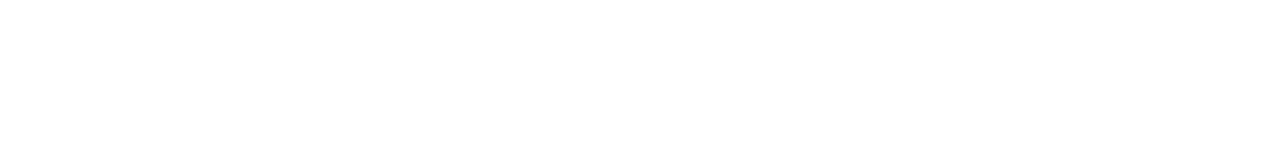
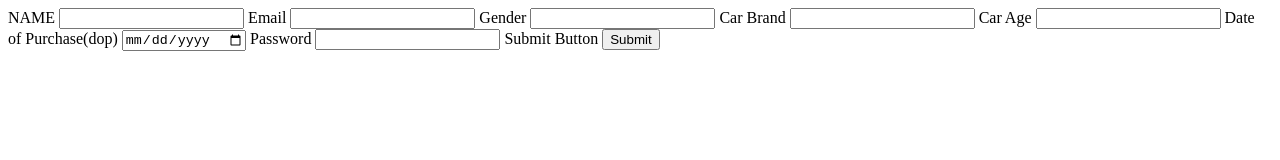
Before and after one commit to acciojob/car-insurance-form-pappusrivastav, a website: page main.html in a window 1280 px wide. Drawn offline with Linux system fonts and the light colour scheme.

Commit message:
created a submission

```diff
--- a/main.html
+++ b/main.html
@@ -8,6 +8,24 @@
 
 <body>
 	<!-- the entire body must be written by student -->
+	<form method="POST"
+		<label for="name">NAME</label>
+		<input type="Text"id="name"required>
+		<label for="Email">Email</label>
+		<input type="Text"id="Email"required>
+		<label for="">Gender</label>
+		<input type="Radio Buttons"required>
+		<label for="cars">Car Brand</label>
+		<input type="Dropdown"id="cars">
+		<label for="carage">Car Age</label>
+		<input type="Number"id="carage"required>
+		<label for="dop">Date of Purchase(dop)</labelfor>
+		<input type="Date"id="dop"required>
+		<label for="password">Password</label>
+		<input type="password"id="password"required>
+		<label for="name">Submit Button</label>
+		<input type="submit">
+	</form>
     <script type="text/javascript" src="./script.js">
 </script>
 
```
